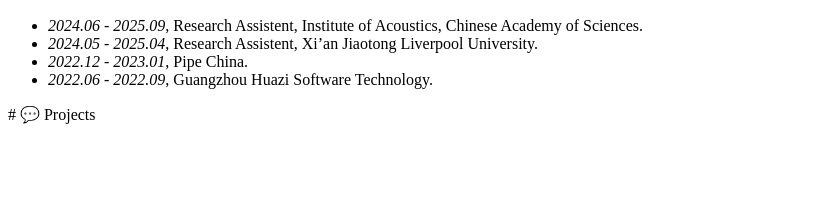
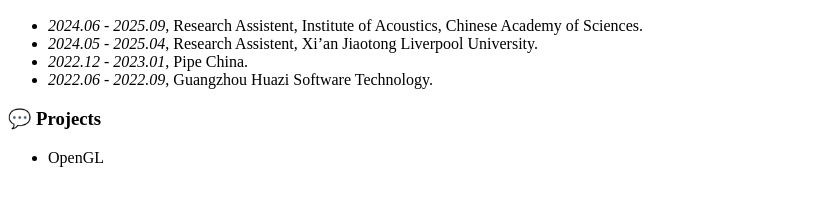
Before and after one commit to RayeRen/rayeren.github.io, a Jekyll site: the page built from _pages/includes/others.md, in a window 1280 px wide. Shown: the part 606-812 px from the top of the page, without its empty margins (0-824 px from the left). Built offline with Jekyll 4.4.1, drawn with Linux system fonts in a browser that asks for light colours; our own code applies the rules of GitHub Pages for plain Markdown files.

Commit message:
Update others.md

```diff
--- a/_pages/includes/others.md
+++ b/_pages/includes/others.md
@@ -10,4 +10,6 @@
 - *2022.12 - 2023.01*, Pipe China.
 - *2022.06 - 2022.09*, Guangzhou Huazi Software Technology.
 
- # 💬 Projects
+
+# 💬 Projects
+- OpenGL
```
